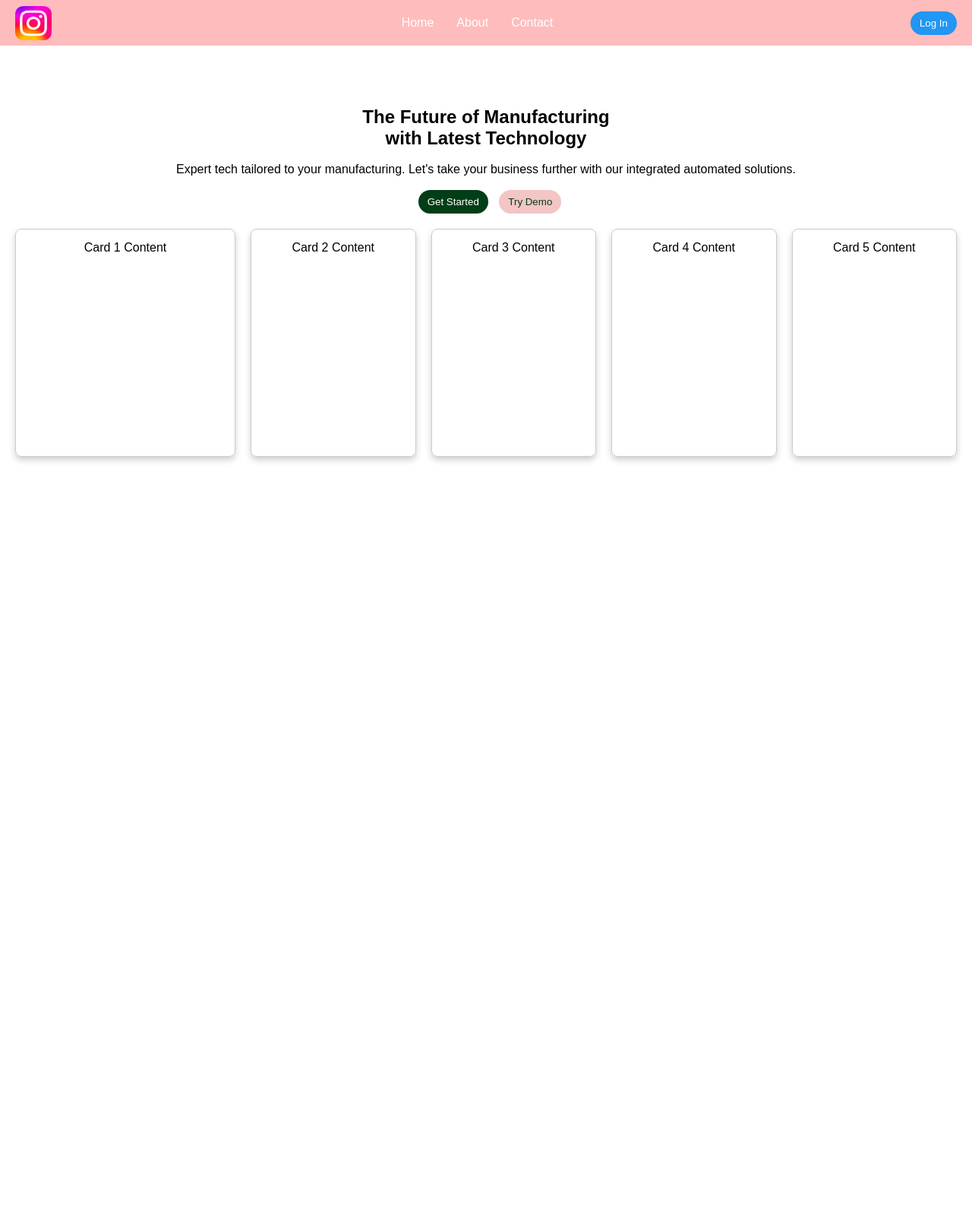
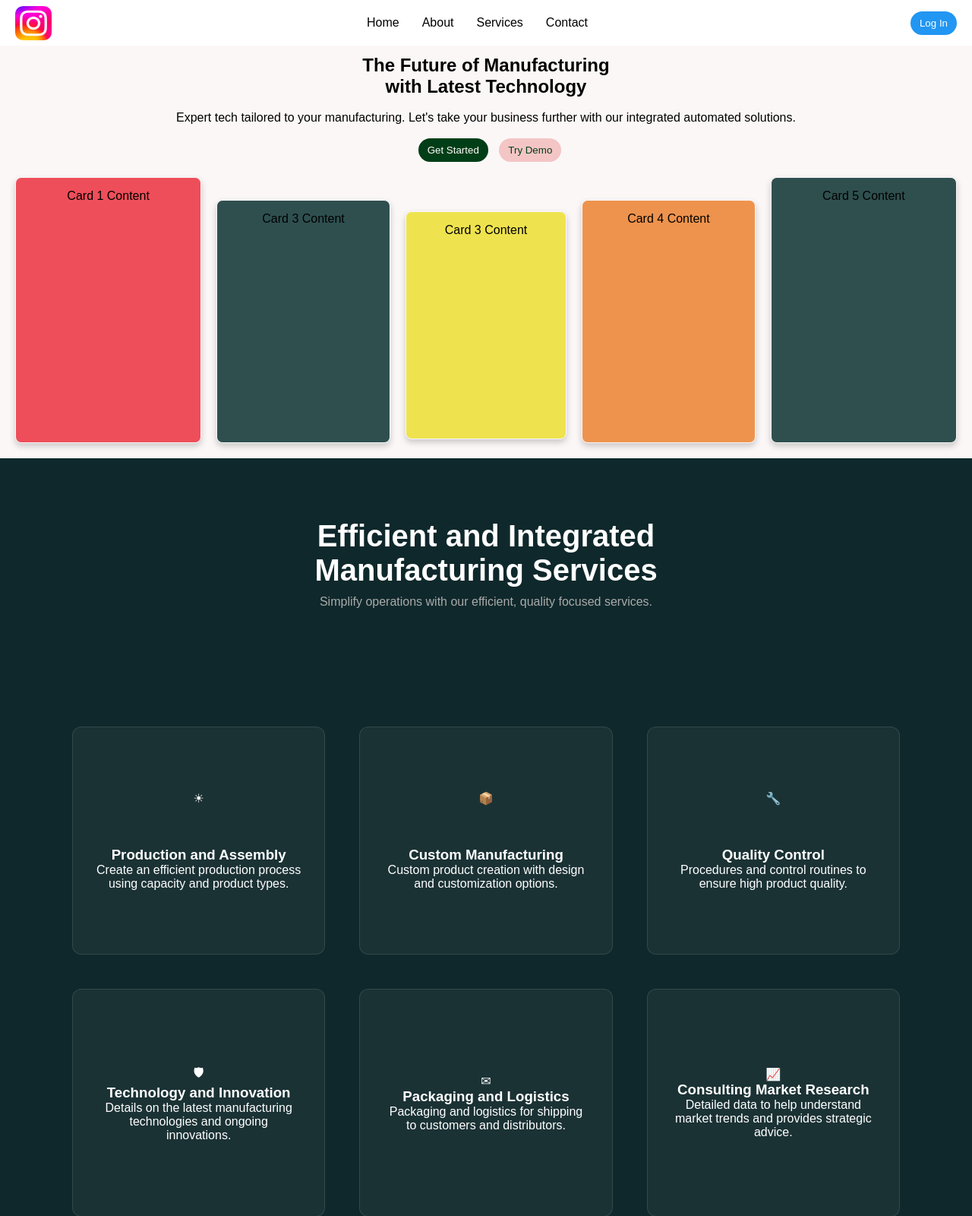
Before and after one commit to FadikarSurangan/HTML-CSS-training-, a plain HTML site: page HTML-CSS/Project.html in a window 1280 px wide. Shown: the top 1600 px of the page at 76% size. Before the commit the page ends 800 px from the top, so only its background shows below. Drawn offline with Linux system fonts and the light colour scheme.

Commit message:
feat:project update

```diff
--- a/HTML-CSS/Project.css
+++ b/HTML-CSS/Project.css
@@ -7,17 +7,6 @@
 body {
     font-family: sans-serif;
 }
-
-.navbar {
-    display: flex;
-    justify-content: space-between;
-    align-items: center;
-    background-color: #ffbcbc;
-    color: white;
-    padding: 10px 20px;
-    height: 60px;
-}
-
 .logo {
     color: white;
     text-decoration: none;
@@ -27,23 +16,35 @@ body {
     width: 48px;
     height: 45px;
     cursor: pointer;
-
 }
-
+.navbar {
+    display: flex;
+    justify-content: space-between;
+    align-items: center;
+    color: rgb(255, 253, 253);
+    padding: 10px 20px;
+    height: 60px;
+    position: fixed;
+    z-index: 1000;
+    top: 0;
+    left: 0;
+    width: 100%;
+    background-color: white;
+}
 .nav-links {
     list-style: none;
     display: flex;
 }
 
 .nav-links li a {
-    color: white;
+    color: rgb(0, 0, 0);
     text-decoration: none;
     padding: 0 15px;
     transition: color 0.3s;
 }
 
 .nav-links li a:hover {
-    color: #192521; /
+    color: #003e17; /
 }
 
 .buttons button {
@@ -55,9 +56,7 @@ body {
     cursor: pointer;
     margin-left: 10px;
     transition: opacity 0.3s;
-
 }
-
 .hero {
     text-align: center;
     padding: 80px 0;
@@ -82,78 +81,107 @@ body {
     margin-left: 10px;
     transition: opacity 0.3s;
 }
+.hero-container {
+    background-color: #fcf7f7;
+    text-align: center;
+}
 .card-container {
-    display: grid;
-    grid-template-columns: repeat(5, 1fr);
+    display: flex;
+    justify-content: space-between;
     gap: 20px;
     padding: 20px;
+    width: 100%;
+
 }
-
+.card:hover {
+    transform: translateY(-8px) scale(1.03);
+    box-shadow: 0px 12px 22px rgba(0, 0, 0, 0.15);
+}
 .card {
-    border: 1px solid #ccc;
+    border: 1px solid #faf8f8;
     border-radius: 8px;
     padding: 15px;
+    box-shadow: 0 4px 8px 0 rgba(0,0,0,0.2);
+    cursor: pointer;
     text-align: center;
-    box-shadow: 0 4px 8px 0 rgba(0,0,0,0.2);
-    /* display: flex;  */
-    /* flex-direction: column; */
-    /* justify-content: space-between; */
-    cursor: pointer;
 }
 .card1 {
-    /* border: 2px solid red; */
-    /* background-color: lightyellow; */
     padding: 15px;
-    height: 300px;
+    height: 350px;
     width: 290px;
+    text-align: center;
+    background-color: #EE4E59;
 }
 .card2 {
     position: relative;
-    /* top: 10px; */
+    top: 30px;
+    padding: 15px;
+    height: 320px;
+    width: 270px;
+    text-align: center;
+    background-color: darkslategray;
 }
+.card3 {
+    position: relative;
+    padding: 15px;
+    top: 45px;
+    height: 300px;
+    width: 250px;
+    text-align: center;
+    background-color: #EEE34E;
+}
+.card4 {
+    position: relative;
+    top: 30px;
+    padding: 15px;
+    height: 320px;
+    width: 270px;
+    background-color: #EE934E;
+}
+.card5 {
+    position: relative;
+    padding: 15px;
+    height: 350px;
+    width: 290px;
+    background-color: darkslategrey;
+}
+.services {
+    background-color: #0F282B;
+    color: white;
+    padding: 80px 0;
+}
+ .section-header {
+    text-align: center;
+    margin-bottom: 60px;
+    width: 100%;
+}
+.section-header h2 { font-size: 2.5rem; margin-bottom: 10px; }
 
+.services-grid {
+    display: grid;
+    grid-template-columns: repeat(3,minmax(0,1fr));
+    justify-content: space-between;
+    gap: 45px;
+    margin-top: 40px;
+    padding: 95px;
+}
+.service-card {
+    background: rgba(255,255,255,0.05);
+    padding: 30px;
+    border-radius: 12px;
+    border: 1px solid rgba(255,255,255,0.1);
+    transition: 0.3s;
 
-
-
-
-
-
-
-
-
-
-
-
-
-
-
-
-
-
-
-
-
-
-
-
-
-/* @media screen and (max-width: 600px) {
-    .navbar {
-        flex-direction: column;
-        height: auto;
-        padding: 10px;
-    }
-    .nav-links, .auth-buttons {
-        margin-top: 10px;
-    }
-    .nav-links {
-        flex-direction: column;
-        text-align: center;
-        width: 100%;
-    }
-    .nav-links li a {
-        display: block;
-        padding: 10px 0;
-    }
-
-} */
+    display: flex;
+    flex-direction: column;
+    justify-content: center;
+    align-items: center;
+    text-align: center;
+    transition: 0.3s;
+    height: 300px;
+    width: 100%;
+}
+.service-card:hover {
+    background: rgba(255,255,255,0.1);
+    transform: translateY(-8px);
+}
--- a/HTML-CSS/Project.html
+++ b/HTML-CSS/Project.html
@@ -3,6 +3,7 @@
 <head>
     <meta charset="UTF-8">
     <meta name="viewport" content="width=device-width, initial-scale=1.0">
+
     <title>Dribble</title>
     <link rel="stylesheet" href="Project.css">
 </head>
@@ -15,14 +16,16 @@
         <ul class="nav-links">
             <li><a href="#">Home</a></li>
             <li><a href="#">About</a></li>
+            <li><a href="#">Services</a></li>
             <li><a href="#">Contact</a></li>
         </ul>
         <div class="buttons">
             <button class="login-btn">Log In</button>
         </div>
     </nav>
-</header>
-    <section class="hero container">
+    </header>
+    <section class="hero-container">
+        <br><br><br><br>
         <h1>The Future of Manufacturing<br>with Latest Technology <span style="font-weight: 300;"></span></h1>
         <br>
         <p>Expert tech tailored to your manufacturing. Let's take your business further with our integrated automated solutions.</p>    <br>
@@ -33,13 +36,52 @@
 
     <div class="card-container">
         <div class="card card1">Card 1 Content</div>
-        <div class="card card2">Card 2 Content</div>
-        <div class="card">Card 3 Content</div>
-        <div class="card">Card 4 Content</div>
-        <div class="card">Card 5 Content</div>
+        <div class="card card2"> Card 3 Content </div>
+        <div class="card card3">Card 3 Content</div>
+        <div class="card card4">Card 4 Content</div>
+        <div class="card card5">Card 5 Content</div>
     </div>
     </section>
-
-
+    <section class="services">
+        <div class="container">
+            <div class="section-header">
+                <h2>Efficient and Integrated<br>Manufacturing Services</h2>
+                <p style="color: #aaa">Simplify operations with our efficient, quality focused services.</p>
+            </div>
+            <div class="services-grid">
+                <div class="service-card">
+                    <div class="service-icon">☀</div> <br><br><br>
+                    <h3>Production and Assembly</h3>
+                    <p>Create an efficient production process using capacity and product types.</p>
+                </div>
+                <div class="service-card">
+                    <div class="service-icon">📦</div> <br><br><br>
+                    <h3>Custom Manufacturing</h3>
+                    <p>Custom product creation with design and customization options.</p>
+                </div>
+                <div class="service-card">
+                    <div class="service-icon">🔧</div> <br><br><br>
+                    <h3>Quality Control</h3>
+                    <p>Procedures and control routines to ensure high product quality.</p>
+                </div>
+                <div class="service-card">
+                    <div class="service-icon">🛡</div>
+                    <h3>Technology and Innovation</h3>
+                    <p>Details on the latest manufacturing technologies and ongoing innovations.</p>
+                </div>
+                <div class="service-card">
+                    <div class="service-icon">✉</div>
+                    <h3>Packaging and Logistics</h3>
+                    <p>Packaging and logistics for shipping to customers and distributors.</p>
+                </div>
+                <div class="service-card">
+                    <div class="service-icon">📈</div>
+                    <h3>Consulting Market Research</h3>
+                    <p>Detailed data to help understand market trends and provides strategic advice.</p>
+                </div>
+            </div>
+        </div>
+    </section>
+    <
 </body>
 </html>
```
Also changed, not shown: HTML-CSS/a.css (added), HTML-CSS/a.html (added).
